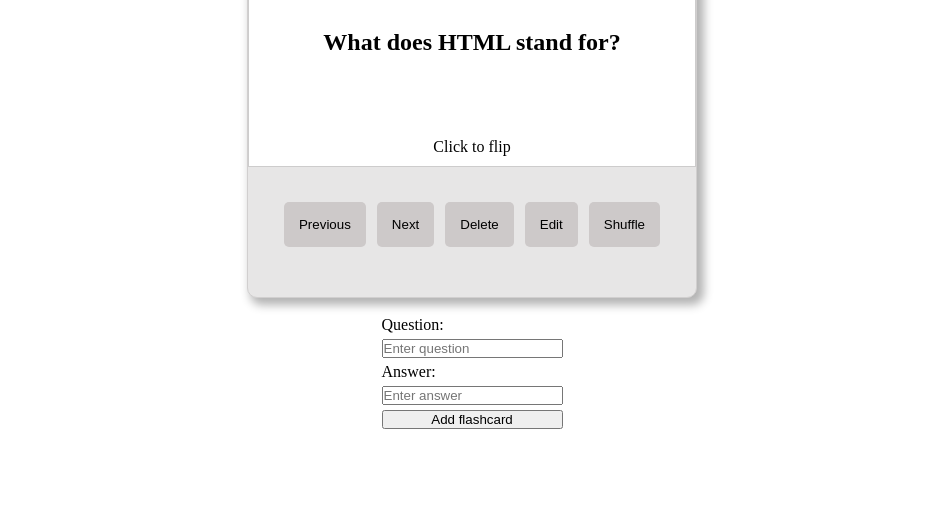
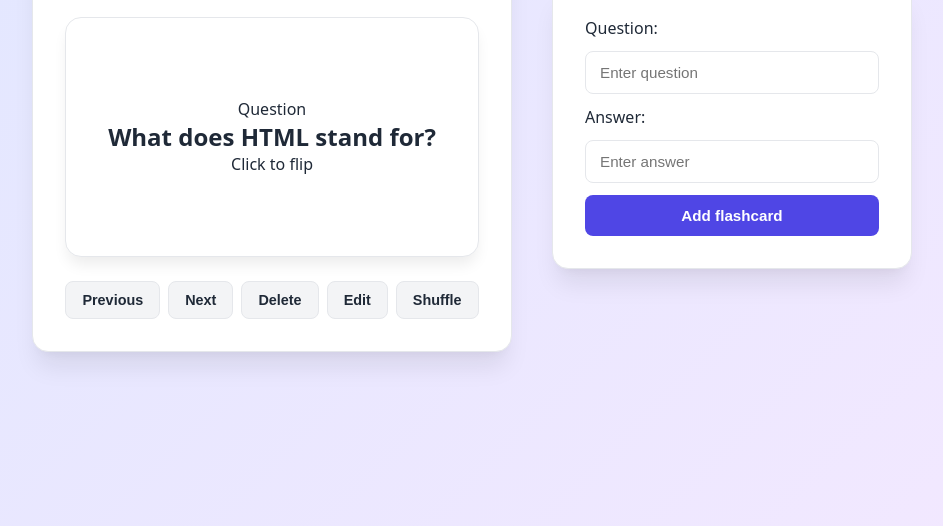
Before and after one commit to ren-renn/StudySpark, a website: page index.html in a window 1280 px wide. Shown: the part 274-800 px from the top of the page, without its empty margins (168-1111 px from the left). Drawn offline with Linux system fonts and the light colour scheme.

Commit message:
Improve style

```diff
--- a/style.css
+++ b/style.css
@@ -1,3 +1,20 @@
+:root {
+  --bg-gradient: linear-gradient(135deg, #e0e7ff 0%, #f3e8ff 100%);
+  --container-bg: #ffffff;
+  --primary: #4f46e5;
+  --primary-hover: #4338ca;
+  --danger: #ef4444;
+  --danger-hover: #dc2626;
+  --text-main: #1f2937;
+  --text-muted: #6b7280;
+  --border-color: #e5e7eb;
+  --radius-lg: 16px;
+  --radius-sm: 8px;
+  --shadow-main:
+    0 20px 25px -5px rgba(0, 0, 0, 0.08), 0 8px 10px -6px rgba(0, 0, 0, 0.04);
+  --shadow-card: 0 10px 15px -3px rgba(0, 0, 0, 0.08);
+}
+
 * {
   margin: 0;
   padding: 0;
@@ -5,33 +22,53 @@
 }
 
 body {
+  font-family:
+    system-ui,
+    -apple-system,
+    BlinkMacSystemFont,
+    "Segoe UI",
+    Roboto,
+    sans-serif;
+  background: var(--bg-gradient);
+  min-height: 100vh;
   display: flex;
-  flex-direction: column;
   justify-content: center;
   align-items: center;
+  padding: 20px;
+  color: var(--text-main);
+  gap: 40px;
 }
 
 .container {
-  max-width: 450px;
+  max-width: 480px;
   width: 100%;
   text-align: center;
-  margin-top: 50px;
-  background-color: rgb(231, 230, 230);
-  border-radius: 10px;
-  padding: 50px 0 50px 0;
-  box-shadow: 5px 5px 10px 2px rgba(0, 0, 0, 0.3);
-  border: 1px solid rgb(209, 207, 207);
+  background-color: var(--container-bg);
+  border-radius: var(--radius-lg);
+  padding: 32px 32px;
+  box-shadow: var(--shadow-main);
+  border: 1px solid var(--border-color);
+}
+
+h1 {
+  font-size: 1.75rem;
+  font-weight: 700;
+  color: var(--primary);
+  margin-bottom: 4px;
 }
 
 #progress {
-  margin-top: 10px;
+  font-size: 0.9rem;
+  font-weight: 600;
+  color: var(--text-muted);
+  margin-top: 6px;
 }
 
 .card-container {
   perspective: 1000px;
   width: 100%;
-  height: 250px;
-  margin-top: 25px;
+  height: 240px;
+  margin-top: 20px;
 }
 
 #card-inner {
@@ -40,7 +77,7 @@
   width: 100%;
   height: 100%;
   cursor: pointer;
-  transition: transform 0.6s;
+  transition: transform 0.6s cubic-bezier(0.4, 0, 0.2, 1);
 }
 
 #card-inner.is-flipped {
@@ -50,24 +87,41 @@
 .card-face {
   display: flex;
   flex-direction: column;
-  justify-content: space-between;
+  justify-content: center;
+  align-items: center;
   position: absolute;
   backface-visibility: hidden;
   width: 100%;
   height: 100%;
   top: 0;
   left: 0;
-  background-color: white;
-  border: 1px solid rgb(205, 204, 204);
-  padding: 10px;
+  background-color: #ffffff;
+  border: 1px solid var(--border-color);
+  border-radius: var(--radius-lg);
+  padding: 24px;
+  box-shadow: var(--shadow-card);
+}
+
+#card-front p,
+#card-back p {
+  font-size: 1.25rem;
+  font-weight: 500;
+  line-height: 1.5;
+  color: var(--text-main);
+  word-break: break-word;
 }
 
 #card-back {
   transform: rotateY(180deg);
+  background-color: #f9fafb;
 }
 
 .navigation-btns {
-  margin-top: 35px;
+  display: flex;
+  flex-wrap: wrap;
+  justify-content: center;
+  gap: 8px;
+  margin-top: 24px;
 }
 
 #prev-btn,
@@ -75,30 +129,28 @@
 #delete-btn,
 #edit-btn,
 #shuffle-btn {
-  padding: 15px;
+  padding: 10px 16px;
+  font-size: 0.9rem;
+  font-weight: 600;
   cursor: pointer;
-  border-style: none;
-  border-radius: 5px;
-  background-color: rgb(205, 201, 201);
-  transition: background-color 0.5s;
-}
-
-#prev-btn {
-  margin-right: 7px;
-}
-
-#delete-btn,
-#edit-btn,
-#shuffle-btn {
-  margin-left: 7px;
+  border: 1px solid var(--border-color);
+  border-radius: var(--radius-sm);
+  background-color: #f3f4f6;
+  color: var(--text-main);
+  transition: all 0.2s ease;
 }
 
 #prev-btn:hover,
 #next-btn:hover,
-#delete-btn:hover,
 #edit-btn:hover,
 #shuffle-btn:hover {
-  background-color: rgb(174, 169, 169);
+  background-color: #e5e7eb;
+}
+
+#delete-btn:hover {
+  background-color: #fee2e2;
+  color: var(--danger);
+  border-color: #fca5a5;
 }
 
 #prev-btn:active,
@@ -106,17 +158,59 @@
 #delete-btn:active,
 #edit-btn:active,
 #shuffle-btn:active {
-  color: white;
-  background-color: rgb(57, 47, 47);
-  transition: none;
+  transform: scale(0.96);
 }
 
 .card-form-container {
-  margin-top: 18px;
+  max-width: 360px;
+  width: 100%;
+  background-color: var(--container-bg);
+  border-radius: var(--radius-lg);
+  padding: 32px;
+  box-shadow: var(--shadow-main);
+  border: 1px solid var(--border-color);
 }
 
 #card-form {
   display: flex;
   flex-direction: column;
-  gap: 5px;
+  gap: 12px;
 }
+
+#card-form input {
+  padding: 12px 14px;
+  font-size: 0.95rem;
+  border: 1px solid var(--border-color);
+  border-radius: var(--radius-sm);
+  outline: none;
+  transition:
+    border-color 0.2s,
+    box-shadow 0.2s;
+}
+
+#card-form input:focus {
+  border-color: var(--primary);
+  box-shadow: 0 0 0 3px rgba(79, 70, 229, 0.15);
+}
+
+#submit-card {
+  padding: 12px;
+  font-size: 0.95rem;
+  font-weight: 600;
+  color: #ffffff;
+  background-color: var(--primary);
+  border: none;
+  border-radius: var(--radius-sm);
+  cursor: pointer;
+  transition:
+    background-color 0.2s,
+    transform 0.1s;
+}
+
+#submit-card:hover {
+  background-color: var(--primary-hover);
+}
+
+#submit-card:active {
+  transform: scale(0.98);
+}
```
